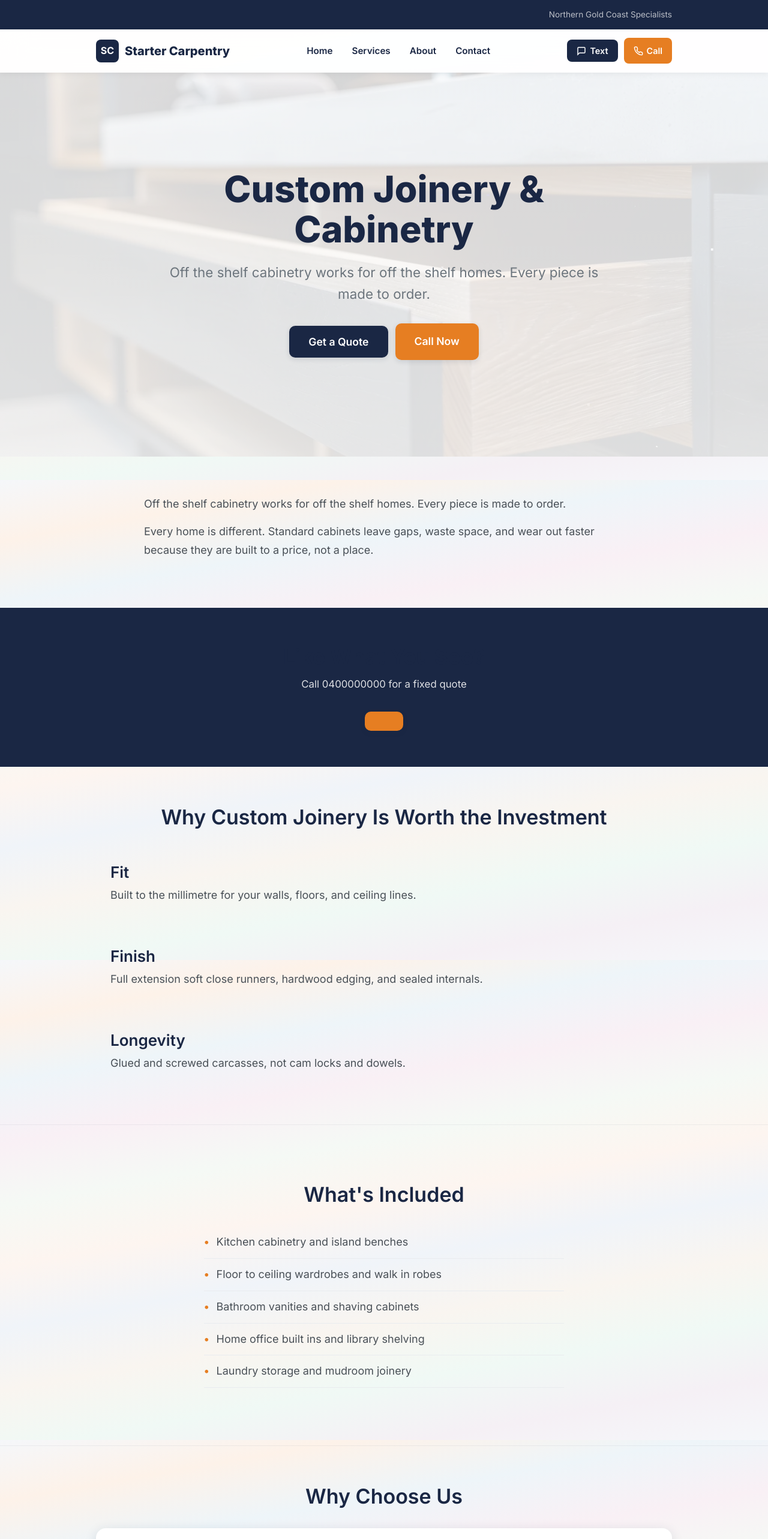
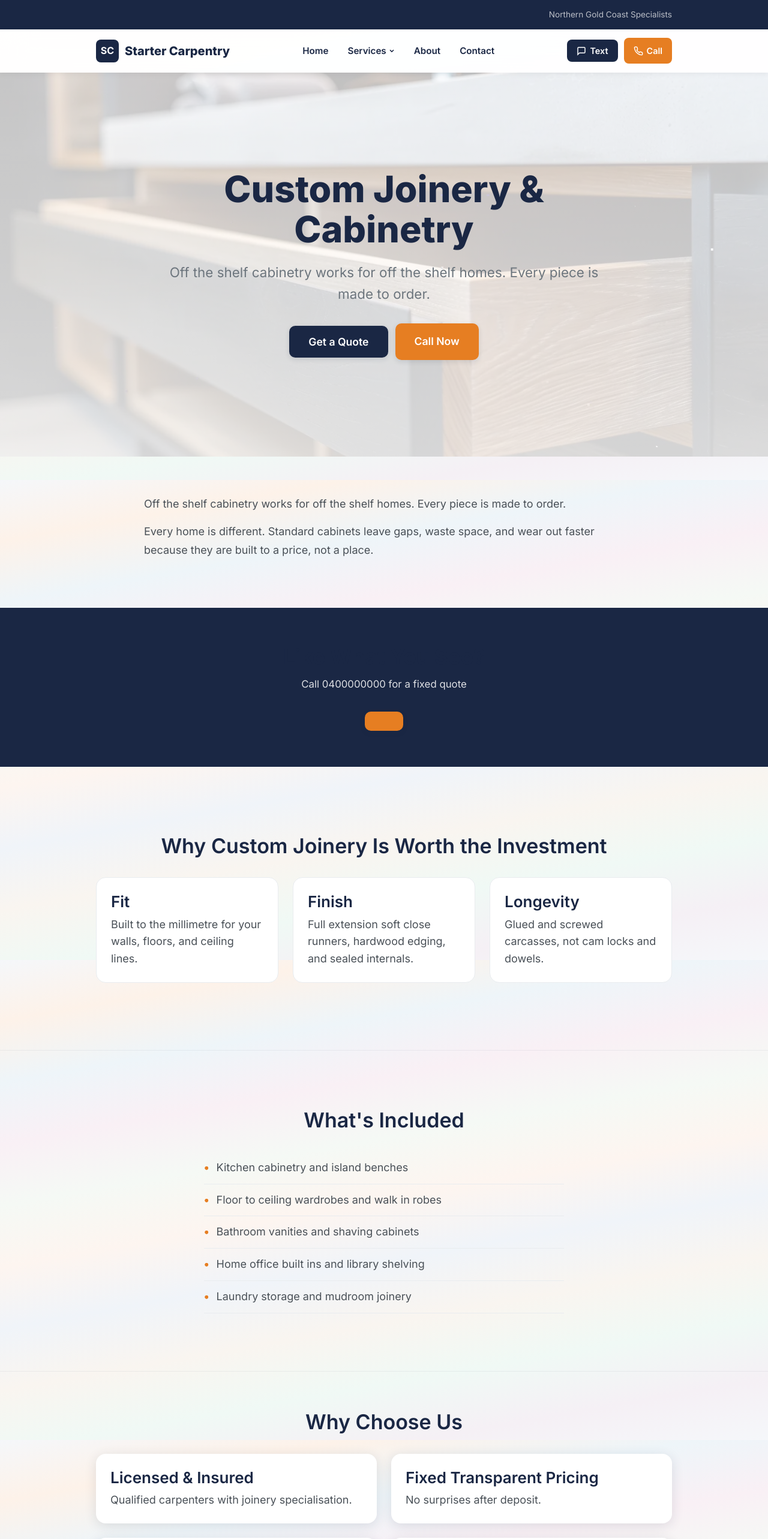
Before and after one commit to Created-By-SG/carpenter_starter, a Next.js app: page /services/custom-joinery-cabinetry/ in a window 1280 px wide. Shown: the top 2565 px of the page at 60% size. Built offline with nearby package versions, Linux system fonts and the light colour scheme.

Commit message:
Add files via upload

```diff
--- a/app/globals.css
+++ b/app/globals.css
@@ -50,6 +50,36 @@ h1, h2, h3, h4, h5, h6 { font-family: var(--font-heading), system-ui, sans-serif
 .nav-links { display: none; align-items: center; gap: 32px; font-weight: 600; font-size: 0.95rem; color: var(--navy); }
 .nav-links a { transition: color 0.3s; }
 .nav-links a:hover { color: var(--orange); }
+
+/* Services dropdown — listed via Nav.js, hover on desktop, tap on mobile */
+.nav-dropdown { position: relative; }
+.nav-dropdown-trigger {
+  background: none; border: none; padding: 0; margin: 0;
+  font: inherit; color: inherit; cursor: pointer;
+  display: inline-flex; align-items: center;
+  font-weight: 600; transition: color 0.3s;
+}
+.nav-dropdown-trigger:hover, .nav-dropdown:hover .nav-dropdown-trigger { color: var(--orange); }
+.nav-dropdown-menu {
+  position: absolute; top: calc(100% + 8px); left: 50%; transform: translateX(-50%);
+  background: var(--surface, #fff); border: 1px solid var(--border, #e9ecef);
+  border-radius: var(--radius-card, 12px); box-shadow: var(--shadow, 0 8px 24px rgba(26,39,68,0.12));
+  min-width: 240px; padding: 8px; z-index: 100;
+  display: flex; flex-direction: column;
+  opacity: 0; visibility: hidden; pointer-events: none;
+  transition: opacity 0.15s ease, visibility 0.15s ease;
+}
+.nav-dropdown:hover .nav-dropdown-menu,
+.nav-dropdown-menu.is-open,
+.nav-dropdown:focus-within .nav-dropdown-menu {
+  opacity: 1; visibility: visible; pointer-events: auto;
+}
+.nav-dropdown-menu a {
+  padding: 10px 14px; border-radius: 6px;
+  color: var(--navy); white-space: nowrap;
+  transition: background 0.2s, color 0.2s;
+}
+.nav-dropdown-menu a:hover { background: rgba(230,126,34,0.08); color: var(--orange); }
 @media (min-width: 1024px) { .nav-links { display: flex; } }
 
 /* Reveal animations */
@@ -100,6 +130,59 @@ h1, h2, h3, h4, h5, h6 { font-family: var(--font-heading), system-ui, sans-serif
 
 /* Disclaimer banner is given inline colours by the component — this just adds spacing */
 .disclaimer-banner { margin-bottom: 0; }
+
+/*
+ * Grid column helpers — every section that uses cols-N comes from layoutConfig.
+ * Components write 'cols-3' etc. as a class name. Without these rules, the grid
+ * defaults to 1 column and authority/why-choose sections collapse into a stack.
+ * The mobile breakpoint forces all multi-column grids back to 1 column.
+ */
+.cols-1 { grid-template-columns: 1fr; }
+.cols-2 { grid-template-columns: repeat(2, 1fr); }
+.cols-3 { grid-template-columns: repeat(3, 1fr); }
+.cols-4 { grid-template-columns: repeat(4, 1fr); }
+@media (max-width: 768px) {
+  .cols-2, .cols-3, .cols-4 { grid-template-columns: 1fr; }
+}
+@media (min-width: 769px) and (max-width: 1023px) {
+  .cols-3, .cols-4 { grid-template-columns: repeat(2, 1fr); }
+}
+
+/* Authority + why-choose section wrappers and grids */
+.authority-section { padding: 48px 0; max-width: var(--container-max); margin: 0 auto; }
+.authority-section h2 { font-size: clamp(1.6rem, 4vw, 2.4rem); }
+.authority-grid { margin-top: 24px; }
+.why-grid { margin-top: 24px; }
+
+/*
+ * Card style variants (set via config/layout.json: card_style "flat" | "bordered"
+ * | "shadowed" | "minimal"). Components write 'card-bordered' etc.; these rules
+ * give each variant its visual weight.
+ */
+.authority-card, .why-card {
+  background: var(--surface, #fff);
+  transition: transform 0.2s ease, box-shadow 0.2s ease;
+}
+.authority-card.card-bordered, .why-card.card-bordered { border: 1px solid var(--border, #e9ecef); }
+.authority-card.card-shadowed, .why-card.card-shadowed { box-shadow: var(--shadow, 0 4px 20px rgba(26,39,68,0.12)); }
+.authority-card.card-flat, .why-card.card-flat { background: rgba(26,39,68,0.02); }
+.authority-card.card-minimal, .why-card.card-minimal { background: transparent; padding-left: 0 !important; padding-right: 0 !important; }
+.authority-card:hover, .why-card:hover { transform: translateY(-2px); }
+
+/* Scope list — bullets render in a contained, readable column rather than full-bleed */
+.scope-section { max-width: 800px; margin: 0 auto; padding: 32px 20px; }
+.scope-section ul { list-style: none; padding: 0; margin: 24px 0 0 0; }
+.scope-section li {
+  padding: 12px 0 12px 20px;
+  border-bottom: 1px solid var(--border, #e9ecef);
+  position: relative;
+  line-height: 1.6;
+}
+.scope-section li:before {
+  content: "•"; color: var(--orange); font-weight: 700;
+  position: absolute; left: 0;
+}
+.scope-section li:last-child { border-bottom: none; }
 
 .section-title {
   font-size: clamp(1.8rem, 5vw, 2.8rem); font-weight: 800; color: var(--navy);
@@ -158,8 +241,8 @@ h1, h2, h3, h4, h5, h6 { font-family: var(--font-heading), system-ui, sans-serif
   text-align: center; overflow: hidden; background: var(--off-white);
 }
 .hero-bg { position: absolute; inset: 0; z-index: 0; }
-.hero-bg img { position: absolute; inset: 0; width: 100%; height: 100%; object-fit: cover; opacity: 0.2; }
-.hero-overlay { position: absolute; inset: 0; background: linear-gradient(to bottom, rgba(255,255,255,0.25) 0%, rgba(255,255,255,0.4) 100%); z-index: 1; }
+.hero-bg img { position: absolute; inset: 0; width: 100%; height: 100%; object-fit: cover; opacity: 0.55; }
+.hero-overlay { position: absolute; inset: 0; background: linear-gradient(to bottom, rgba(255,255,255,0.55) 0%, rgba(255,255,255,0.7) 100%); z-index: 1; }
 .hero-content { position: relative; z-index: 2; max-width: 800px; padding: 0 20px; }
 .hero h1 { font-size: clamp(2.2rem, 6vw, 3.8rem); font-weight: 800; color: var(--navy); line-height: 1.1; margin-bottom: 20px; }
 .hero p { font-size: clamp(1.1rem, 3vw, 1.4rem); color: var(--gray); margin-bottom: 32px; font-weight: 400; }
--- a/app/layout.js
+++ b/app/layout.js
@@ -20,6 +20,8 @@ export default function RootLayout({ children }) {
       <link rel="stylesheet" href="https://fonts.googleapis.com/css2?family=Inter:wght@300;400;500;600;700;800&display=swap" />
       <link rel="stylesheet" href="https://fonts.googleapis.com/css2?family=Inter:wght@300;400;500;600;700;800&display=swap" />
       <link rel="stylesheet" href="https://fonts.googleapis.com/css2?family=Inter:wght@300;400;500;600;700;800&display=swap" />
+      <link rel="stylesheet" href="https://fonts.googleapis.com/css2?family=Inter:wght@300;400;500;600;700;800&display=swap" />
+      <link rel="stylesheet" href="https://fonts.googleapis.com/css2?family=Inter:wght@300;400;500;600;700;800&display=swap" />
         <meta name="theme-color" content="#ffffff" />
         <meta name="apple-mobile-web-app-capable" content="yes" />
         <meta name="apple-mobile-web-app-status-bar-style" content="black-translucent" />
--- a/components/Nav.js
+++ b/components/Nav.js
@@ -3,10 +3,13 @@
 import { useState } from 'react';
 import Link from 'next/link';
 import { site } from '@/data/site';
+import { services } from '@/data/services';
 
 export default function Nav() {
   const [open, setOpen] = useState(false);
+  const [servicesOpen, setServicesOpen] = useState(false);
   const initials = site.name.split(' ').map(w => w[0]).join('').slice(0, 2).toUpperCase();
+  const serviceList = Object.values(services);
 
   return (
     <>
@@ -41,7 +44,36 @@ export default function Nav() {
 
           <nav className="nav-links">
             <Link href="/">Home</Link>
-            <Link href="/#services">Services</Link>
+            <div
+              className="nav-dropdown"
+              onMouseEnter={() => setServicesOpen(true)}
+              onMouseLeave={() => setServicesOpen(false)}
+            >
+              <button
+                type="button"
+                className="nav-dropdown-trigger"
+                aria-haspopup="true"
+                aria-expanded={servicesOpen}
+                onClick={() => setServicesOpen(v => !v)}
+              >
+                Services
+                <svg width="10" height="10" viewBox="0 0 12 12" fill="none" stroke="currentColor" strokeWidth="2" style={{ marginLeft: 4 }}>
+                  <path d="M3 4.5l3 3 3-3" strokeLinecap="round" strokeLinejoin="round"/>
+                </svg>
+              </button>
+              <div className={`nav-dropdown-menu ${servicesOpen ? 'is-open' : ''}`} role="menu">
+                {serviceList.map(s => (
+                  <Link
+                    key={s.slug}
+                    href={`/services/${s.slug}/`}
+                    role="menuitem"
+                    onClick={() => setServicesOpen(false)}
+                  >
+                    {s.title}
+                  </Link>
+                ))}
+              </div>
+            </div>
             <Link href="/#about">About</Link>
             <Link href="/contact/">Contact</Link>
           </nav>
--- a/components/PageHero.js
+++ b/components/PageHero.js
@@ -3,7 +3,7 @@
 import { useEffect } from 'react';
 import { site } from '@/data/site';
 
-export default function PageHero({ title, subtitle, image, ctaText, ctaHref }) {
+export default function PageHero({ title, subtitle, image, ctaText = 'Get a Quote', ctaHref }) {
   useEffect(() => {
     // IntersectionObserver for reveal animations
     const observer = new IntersectionObserver(entries => {
--- a/components/ServiceShowcase.js
+++ b/components/ServiceShowcase.js
@@ -1,4 +1,6 @@
 'use client';
+
+import Link from 'next/link';
 
 export default function ServiceShowcase({ service, flip }) {
   return (
@@ -13,9 +15,9 @@ export default function ServiceShowcase({ service, flip }) {
             {service.tagline && <span className="tagline">{service.tagline}</span>}
             {service.paragraphs?.map((p, i) => <p key={i}>{p}</p>)}
             {service.locations && <span className="locations">{service.locations}</span>}
-            <button className="btn btn-primary" onClick={() => document.dispatchEvent(new Event('openContact'))}>
+            <Link href={`/services/${service.slug}/`} className="btn btn-primary">
               {service.ctaText || 'Learn more'}
-            </button>
+            </Link>
           </div>
         </div>
       </div>
--- a/components/SuburbPageTemplate.js
+++ b/components/SuburbPageTemplate.js
@@ -13,6 +13,7 @@ export default function SuburbPageTemplate({ suburb }) {
         title={`${site.trade.charAt(0).toUpperCase() + site.trade.slice(1)} in ${suburb.name}`}
         subtitle={suburb.intro}
         image={suburb.heroImage}
+        ctaText="Get a Quote"
       />
 
       <section className="section">
```
